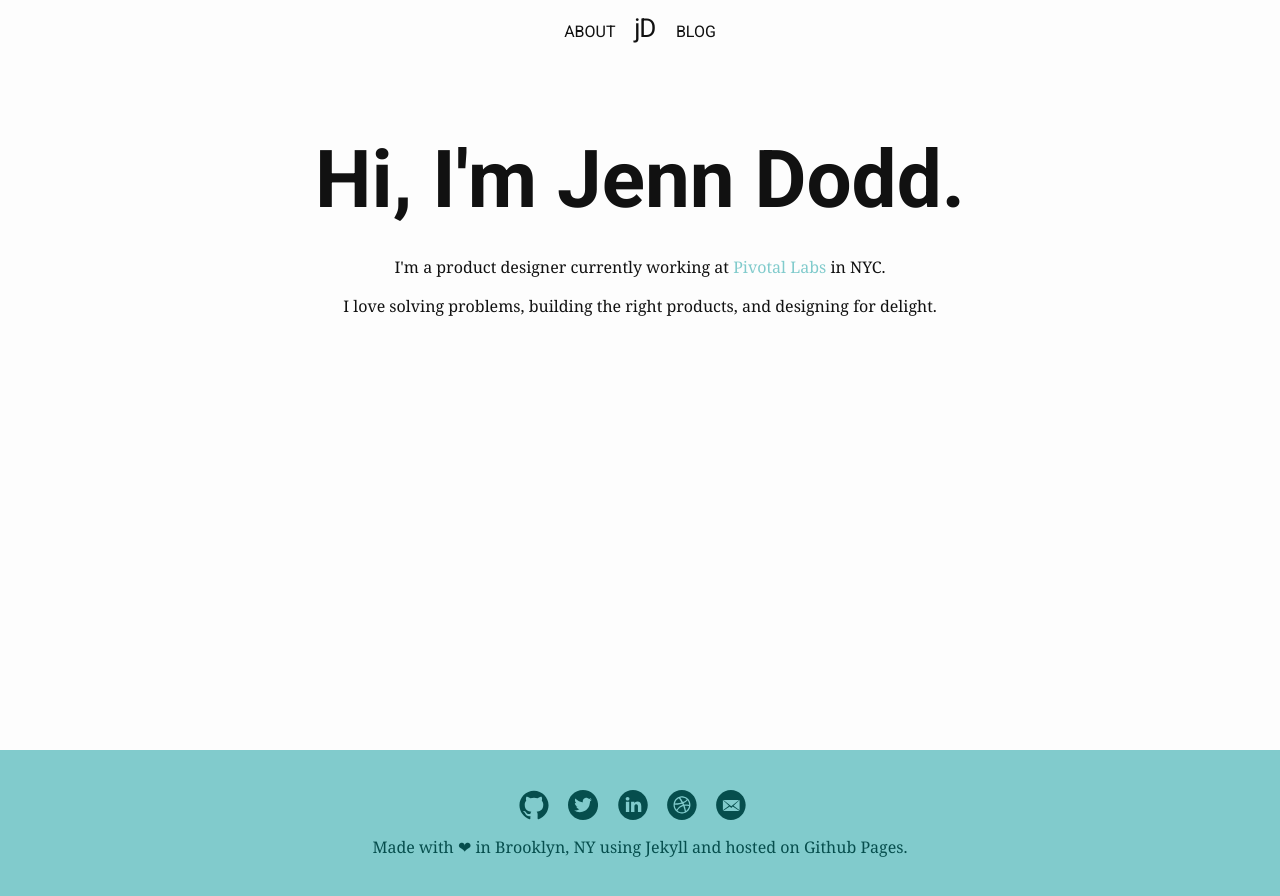
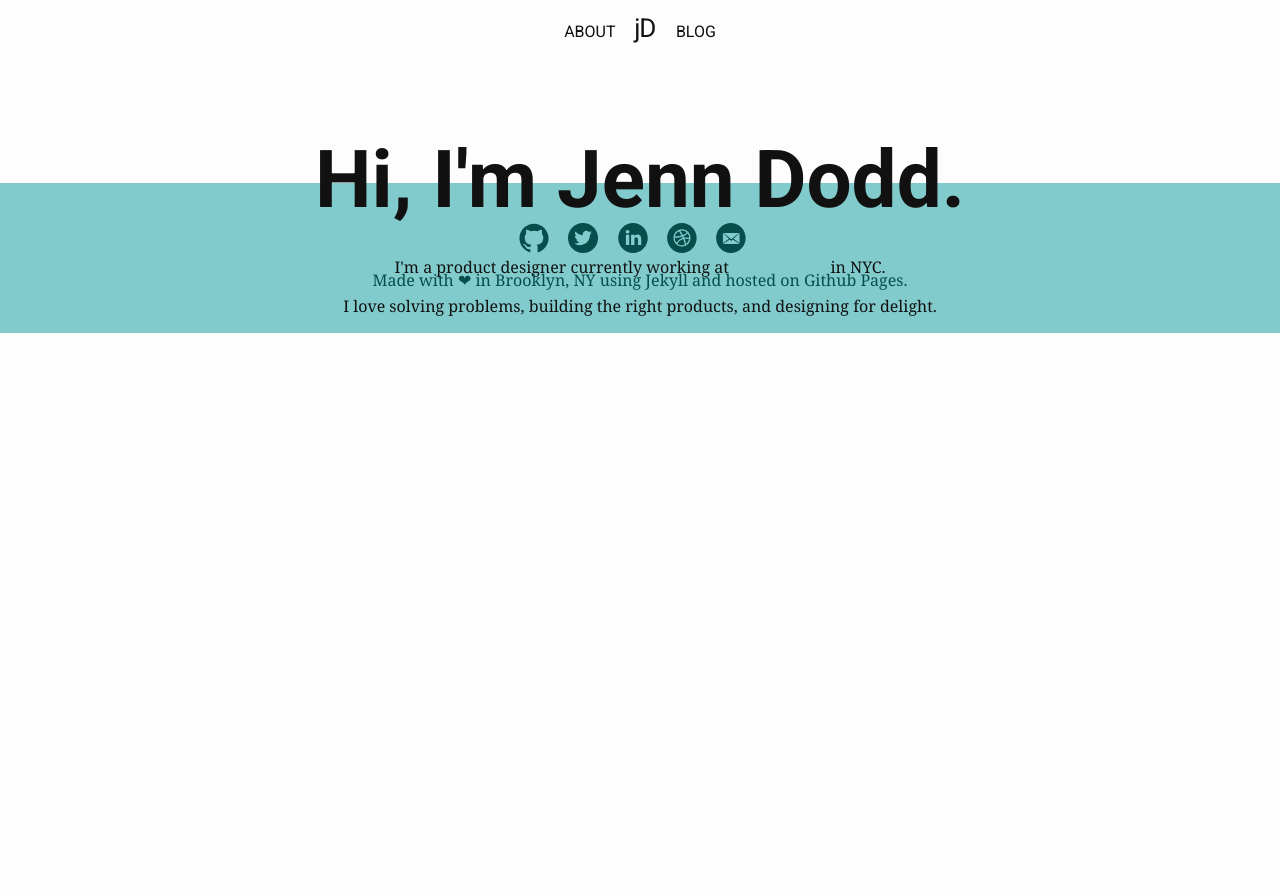
Before and after one commit to jenndodd/jenn-jekyll, a Jekyll site: the page built from index.html, in a window 1280 px wide. Shown: the top 896 px of the page. Built offline with Jekyll 4.4.1, drawn with Linux system fonts in a browser that asks for light colours.

Commit message:
short page hack

```diff
--- a/_sass/_base.scss
+++ b/_sass/_base.scss
@@ -203,7 +203,7 @@
 }
 
 .em-ital {
-  text-decoration: italic;
+  font-style: italic;
 }
 
 .ginormous {
--- a/_sass/_layout.scss
+++ b/_sass/_layout.scss
@@ -44,7 +44,7 @@
 /**
  * Page content
  */
-.page-content {
+.short-page-content {
   height: 100%;
   margin-bottom: -150px,
 }
--- a/index.html
+++ b/index.html
@@ -2,11 +2,13 @@
 layout: default
 ---
 
-<div class="home txt-c">
+<div class="short-page-content">
+  <div class="home txt-c">
 
-  <h1 class="ginormous">Hi, I'm Jenn Dodd.</h1>
+    <h1 class="ginormous">Hi, I'm Jenn Dodd.</h1>
 
-  <p>I'm a product designer currently working at <a href="http://pivotallabs.com/">Pivotal Labs</a> in NYC.</p>
-  <p>I love solving problems, building the right products, and designing for delight.</p>
+    <p>I'm a product designer currently working at <a href="http://pivotallabs.com/">Pivotal Labs</a> in NYC.</p>
+    <p>I love solving problems, building the right products, and designing for delight.</p>
 
+  </div>
 </div>
```
